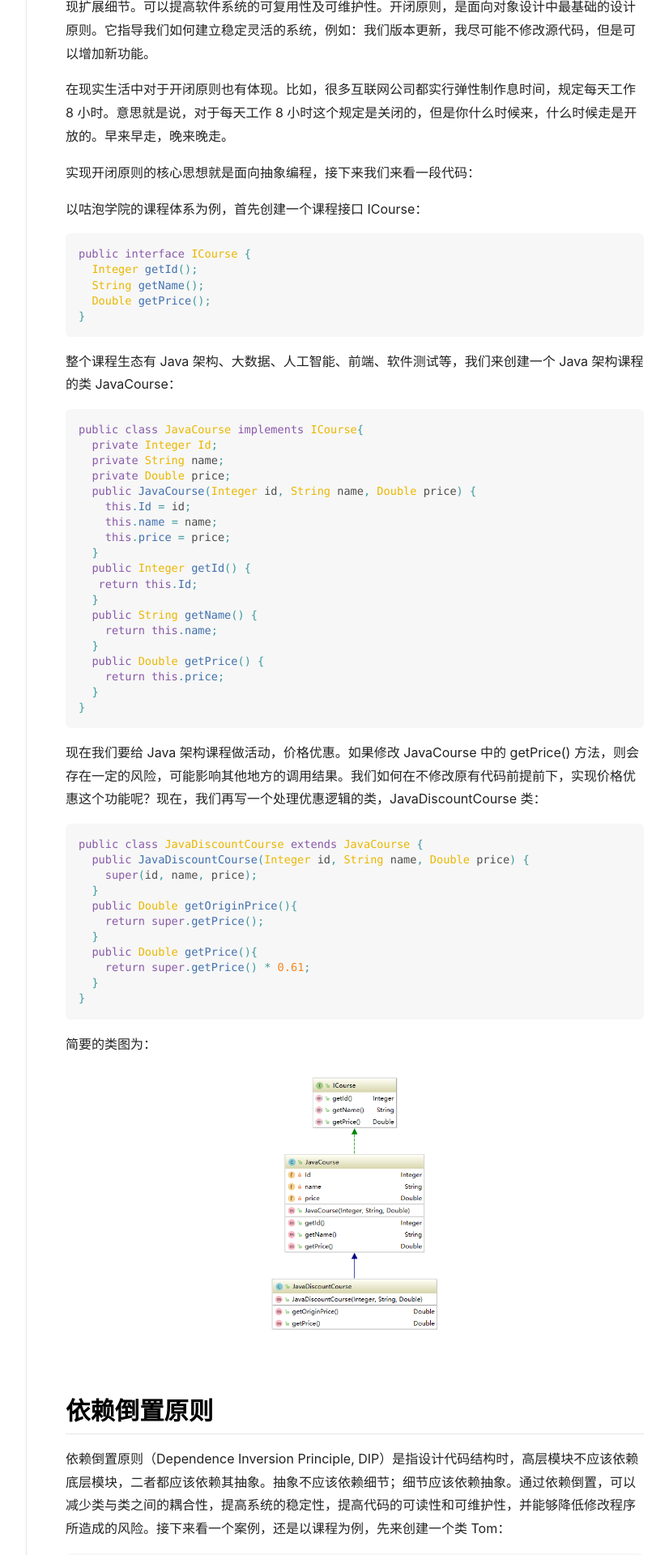
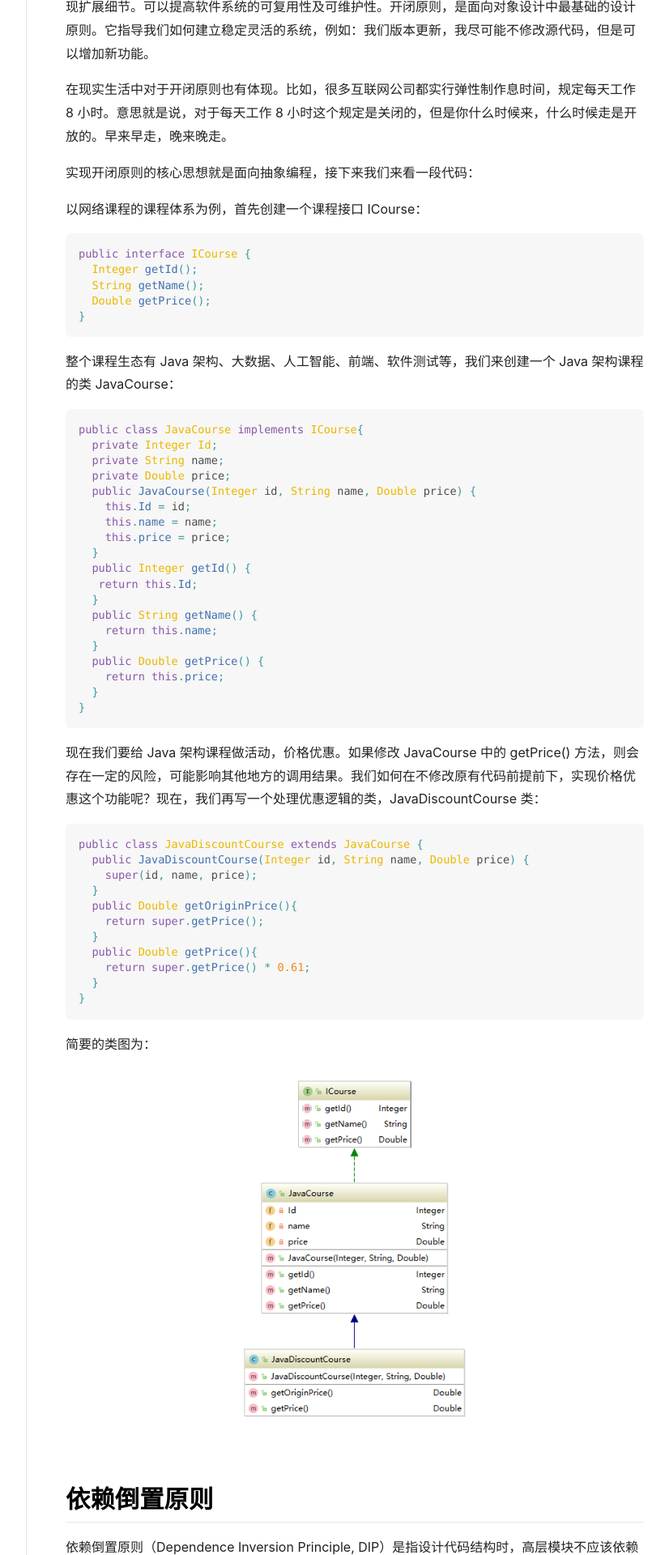
Before and after one commit to str818/str818.github.io, a Jekyll site: the page built from notes/java/internal/1-design-principles.md, in a window 1280 px wide. Shown: the part 405-2325 px from the top of the page at 81% size, without its empty margins (217-1043 px from the left). Built offline with Jekyll 4.4.1, drawn with Linux system fonts in a browser that asks for light colours; nearby versions of some CDN libraries; comment, search, counter and statistics services are not loaded.

Commit message:
设计原则

````diff
--- a/notes/java/internal/1-design-principles.md
+++ b/notes/java/internal/1-design-principles.md
@@ -14,7 +14,7 @@
 
 实现开闭原则的核心思想就是面向抽象编程，接下来我们来看一段代码：
 
-以咕泡学院的课程体系为例，首先创建一个课程接口 ICourse：
+以网络课程的课程体系为例，首先创建一个课程接口 ICourse：
 
 ```java
 public interface ICourse {
@@ -64,7 +64,7 @@
 ```
 简要的类图为：
 
-<div align="center">  <img src="/img/internal_design_principles_1.png" width="30%"/> </div><br>
+<div align="center">  <img src="/img/internal_design_principles_1.png" width="40%"/> </div><br>
 
 ## 依赖倒置原则
 
@@ -164,7 +164,7 @@
 public class Tom {
   private ICourse course;
   public void setCourse(ICourse course) {
-  this.course = course;
+    this.course = course;
   }
   public void study(){
     course.study();
````
Also changed, not shown: img/internal_design_principles_2.png.
